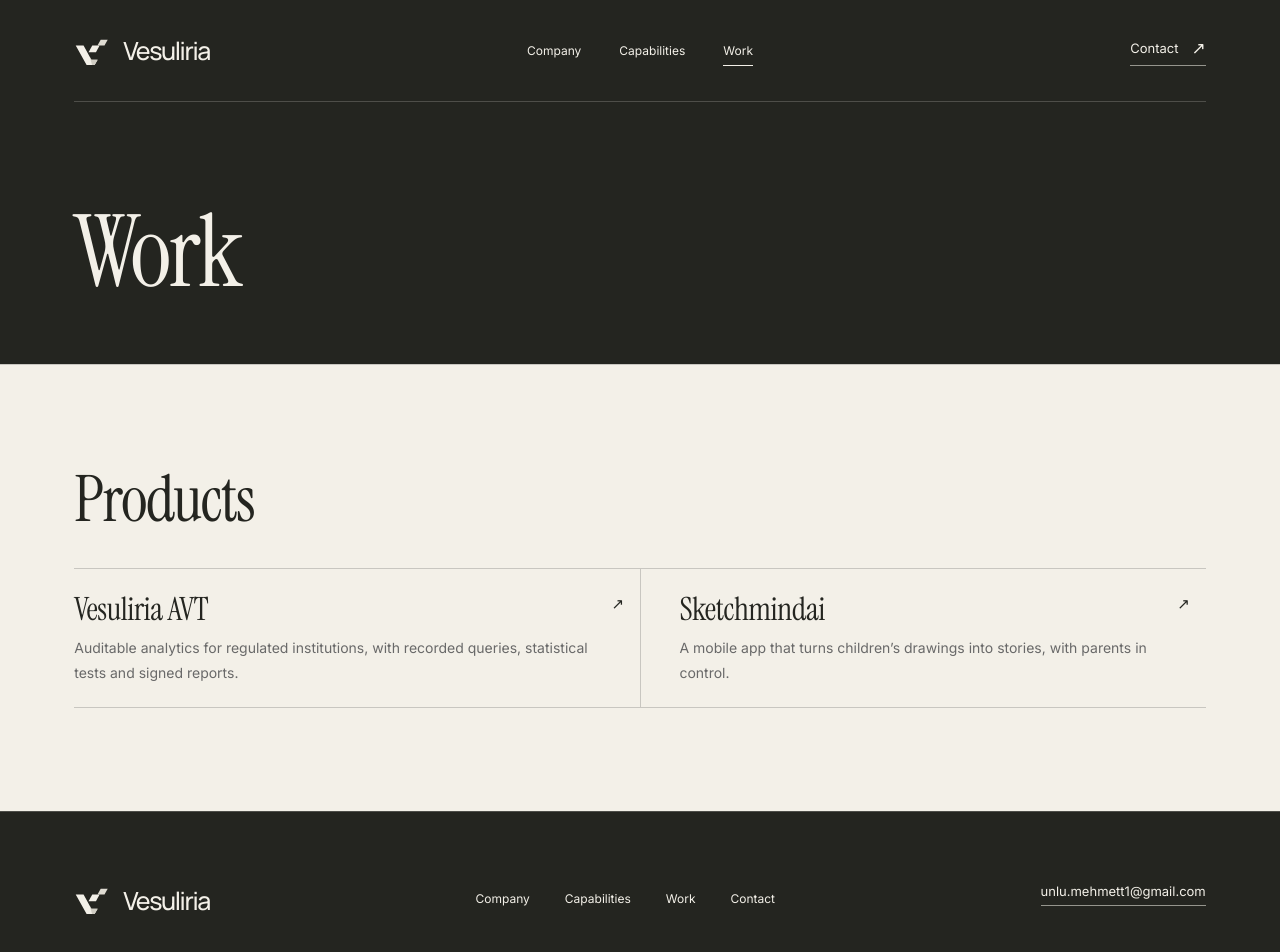
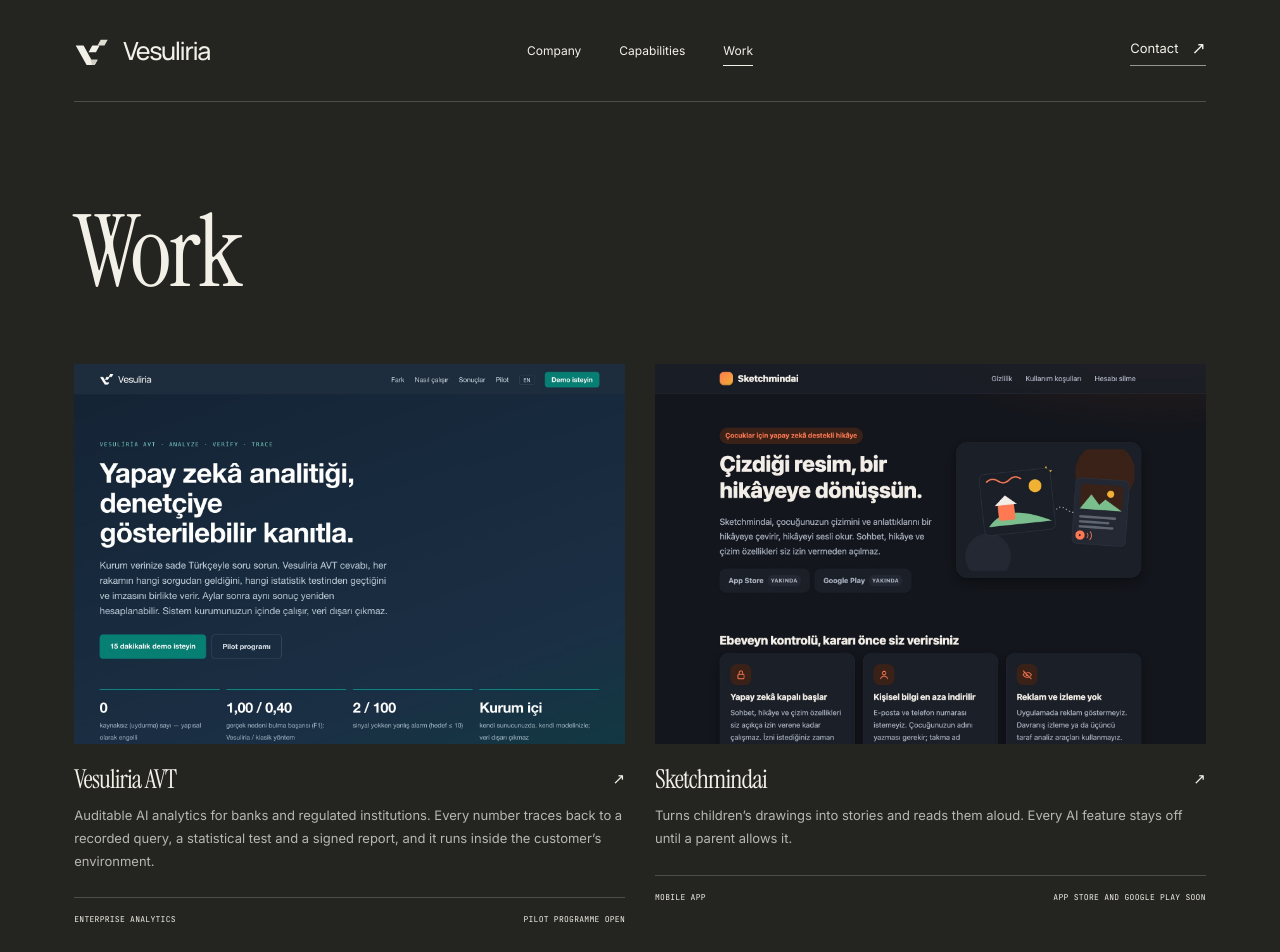
Before and after one commit to unlumehmet30/vesuliria-web, an Astro site: page /work in a window 1280 px wide. Shown: the top 952 px of the page. Built offline with nearby package versions, Linux system fonts and the light colour scheme; Astro itself is replaced by a stand-in of ours.

Commit message:
Work: ürün kartları ekran görüntüleriyle
Co-authored-by: Cursor <cursoragent@cursor.com>

```diff
--- a/src/data/projects.ts
+++ b/src/data/projects.ts
@@ -1,4 +1,6 @@
 import type { ImageMetadata } from 'astro';
+import avt from '../assets/products/avt.jpg';
+import sketchmindai from '../assets/products/sketchmindai.jpg';
 export interface Project {
   slug: string;
   name: string;
@@ -12,4 +14,25 @@ export interface Project {
   aspect?: 'landscape' | 'portrait' | 'square';
 }
 /** Add only confirmed work, with imagery approved for publication. */
-export const projects: Project[] = [];
+export const projects: Project[] = [
+  {
+    slug: 'avt',
+    name: 'Vesuliria AVT',
+    category: 'Enterprise analytics',
+    description: 'Auditable AI analytics for banks and regulated institutions. Every number traces back to a recorded query, a statistical test and a signed report, and it runs inside the customer’s environment.',
+    status: 'Pilot programme open',
+    image: avt,
+    imageAlt: 'Vesuliria AVT product page: AI analytics with evidence an auditor can check',
+    href: '/avt/',
+  },
+  {
+    slug: 'sketchmindai',
+    name: 'Sketchmindai',
+    category: 'Mobile app',
+    description: 'Turns children’s drawings into stories and reads them aloud. Every AI feature stays off until a parent allows it.',
+    status: 'App Store and Google Play soon',
+    image: sketchmindai,
+    imageAlt: 'Sketchmindai home page: a child’s drawing becoming a story',
+    href: 'https://sketchmindai.com',
+  },
+];
--- a/src/pages/work.astro
+++ b/src/pages/work.astro
@@ -1,28 +1,16 @@
 ---
 import Base from '../layouts/Base.astro';
 import Project from '../components/Project.astro';
-import ProductList from '../components/ProductList.astro';
 import { projects } from '../data/projects';
 ---
-<Base dark title="Work — Vesuliria" description="Projects and experiments from Vesuliria as they become public.">
+<Base dark title="Work — Vesuliria" description="Products and projects from Vesuliria.">
   <section class="work-intro shell">
     <div class="work-heading">
       <h1>Work</h1>
     </div>
   </section>
 
-  <section class="systems-areas paper" aria-labelledby="work-products">
-    <div class="shell">
-      <div class="systems-section-heading">
-        <h2 id="work-products">Products</h2>
-      </div>
-      <ProductList />
-    </div>
+  <section class="project-grid shell" aria-label="Products">
+    {projects.map((project) => <Project project={project} />)}
   </section>
-
-  {projects.length > 0 && (
-    <section class="project-grid shell" aria-label="Projects">
-      {projects.map((project) => <Project project={project} />)}
-    </section>
-  )}
 </Base>
```
Also changed, not shown: src/assets/products/avt.jpg (added), src/assets/products/sketchmindai.jpg (added).
